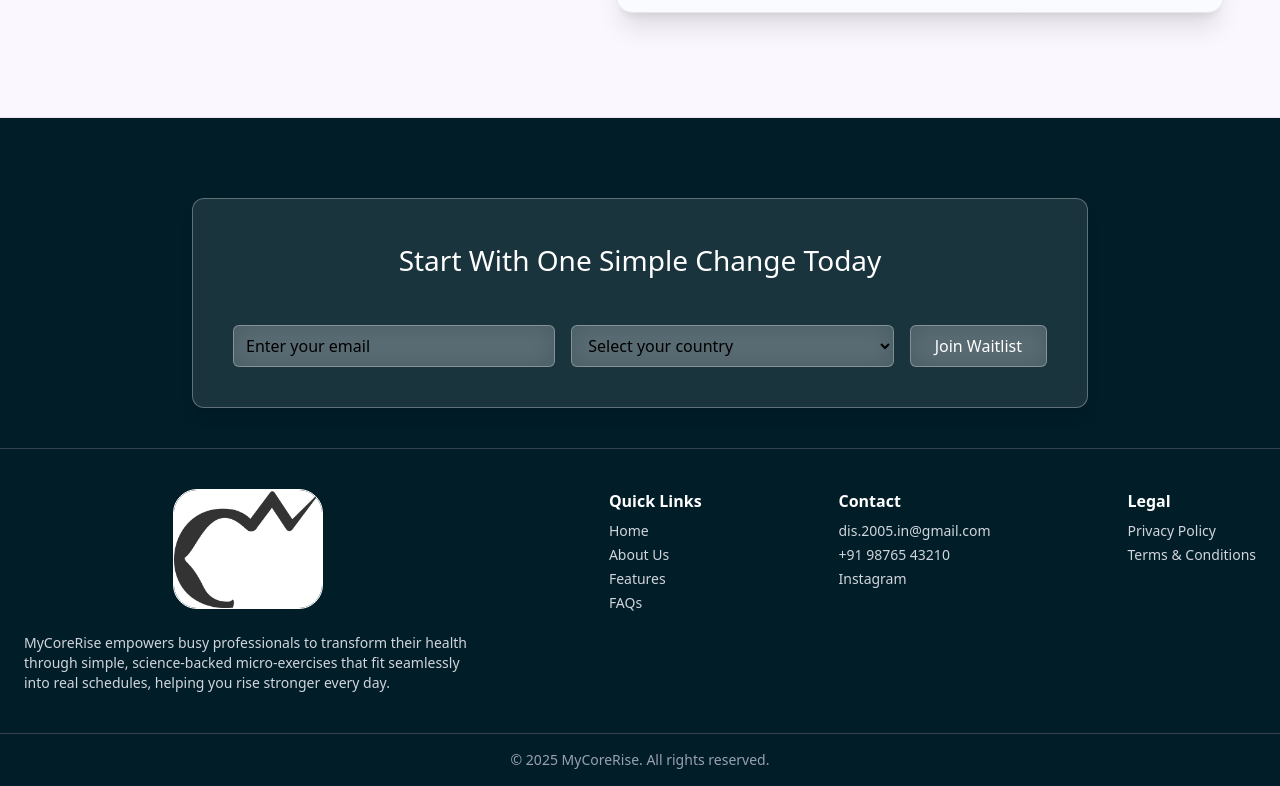
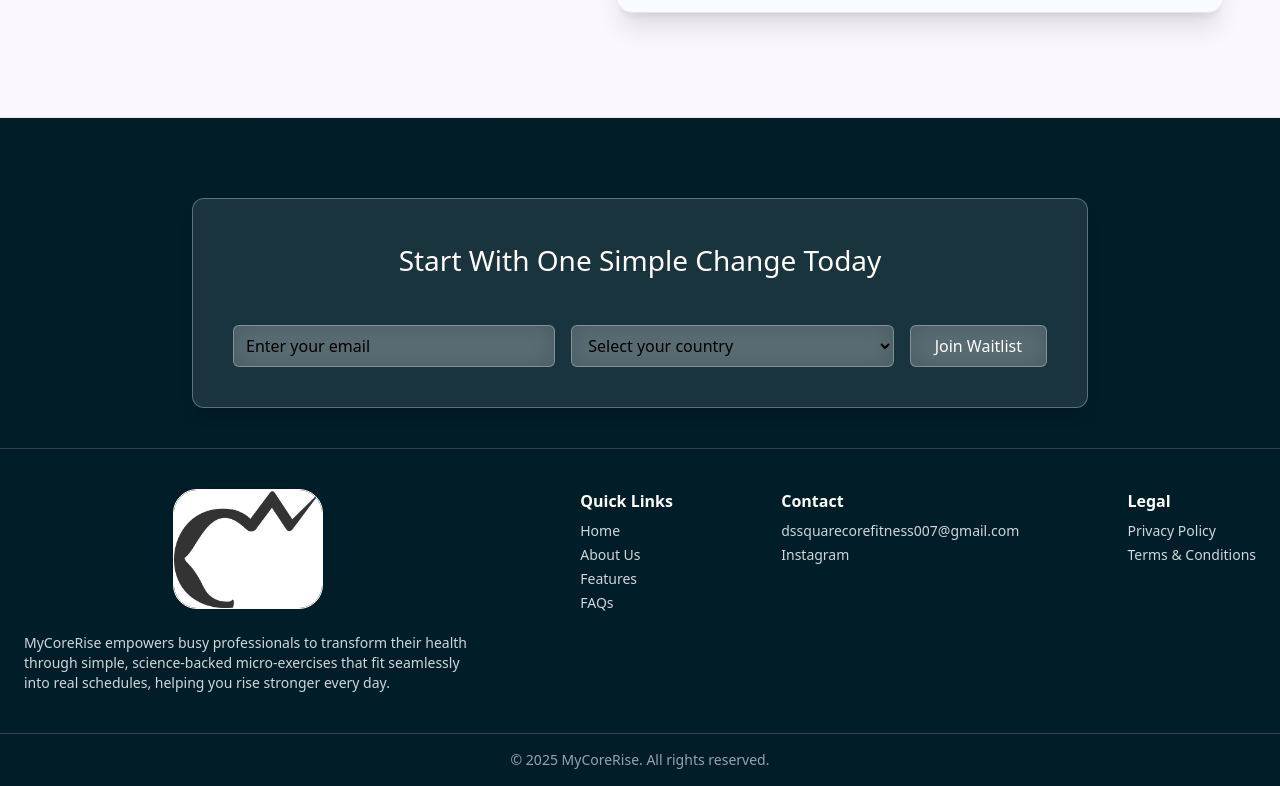
Before and after one commit to Dishon11/mycorerise-website, a React (Vite) app: page / in a window 1280 px wide. Shown: the part 7789-8575 px from the top of the page. Built offline with nearby package versions, Linux system fonts and the light colour scheme.

Commit message:
email refined and removed number

```diff
--- a/src/components/Footer.jsx
+++ b/src/components/Footer.jsx
@@ -301,15 +301,13 @@
           <ul className="mt-2 text-sm text-gray-300 space-y-1">
             <li>
               <a
-                href="mailto:dis.2005.in@gmail.com"
+                href="mailto:dssquarecorefitness007@gmail.com"
                 className="hover:text-blue-400"
               >
-                dis.2005.in@gmail.com
+                dssquarecorefitness007@gmail.com
               </a>
             </li>
-            <li>
-              <span className="text-gray-300">+91 98765 43210</span>
-            </li>
+
             <li>
               <a
                 href="https://twitter.com/mycorerise"
```
